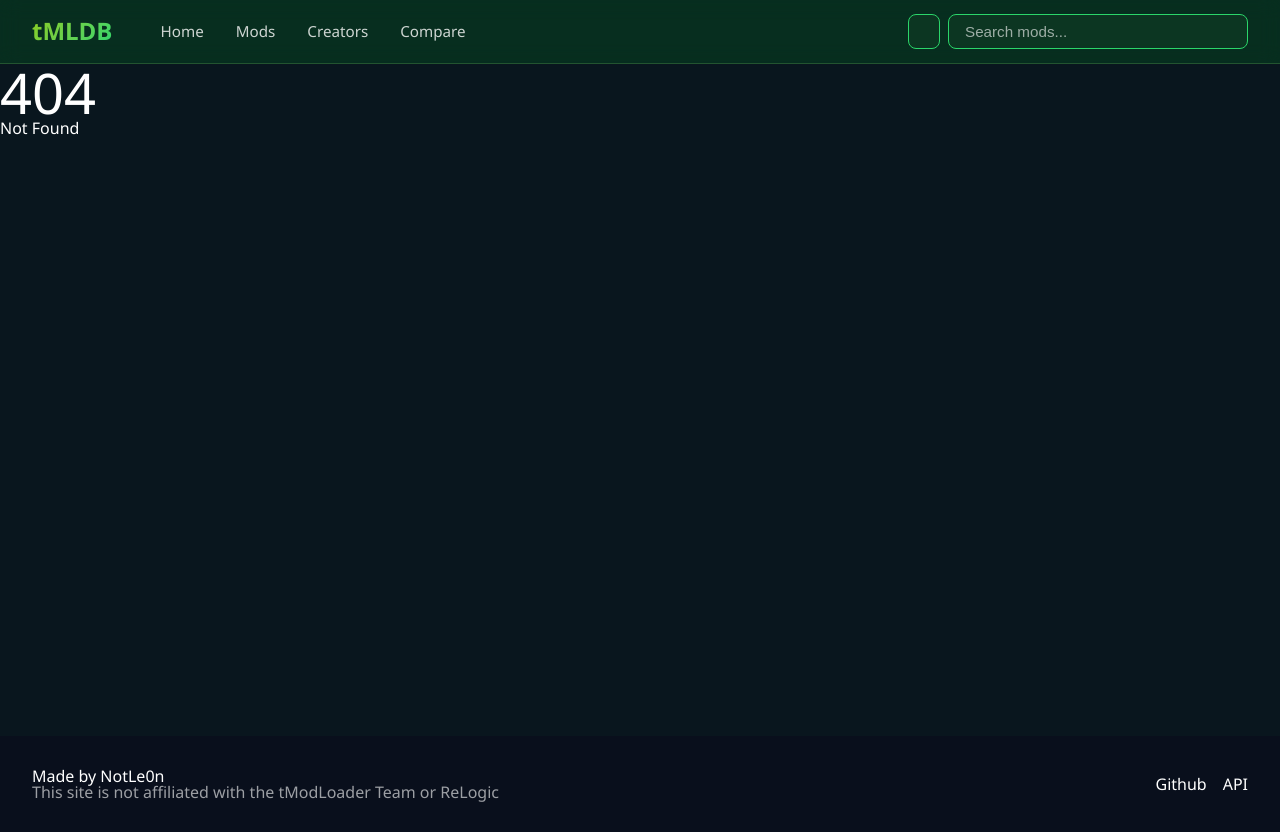
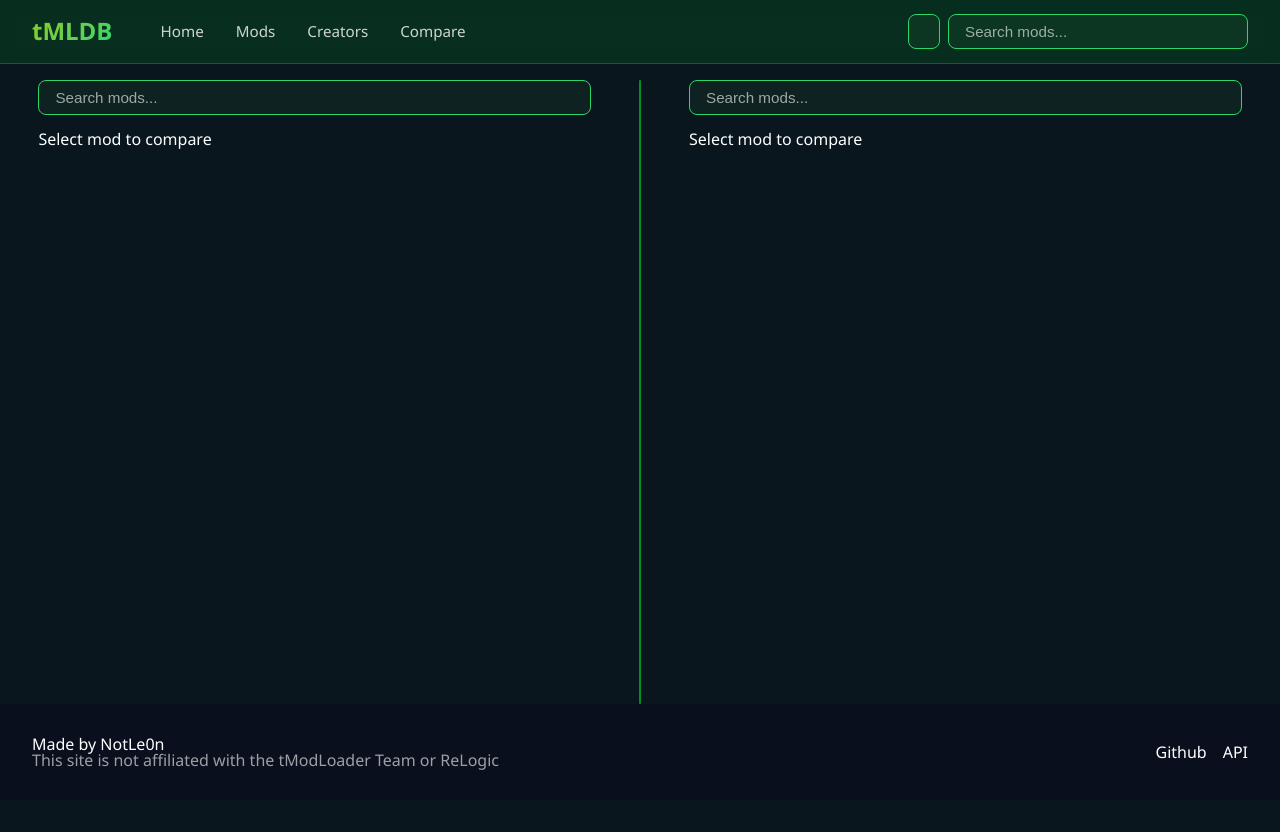
Before and after one commit to NotLe0n/tMLDB, a SvelteKit app in the folder tmldb-front/: page /compare in a window 1280 px wide. Before the commit this address had no page. After the commit the page ends 800 px from the top, so only its background shows below. Built offline with nearby package versions, Linux system fonts and the light colour scheme; some icons are missing.

Commit message:
primitive compare page

```diff
--- a/tmldb-front/src/lib/ModSearch.svelte
+++ b/tmldb-front/src/lib/ModSearch.svelte
@@ -1,11 +1,12 @@
 <script lang="ts">
     import type { SearchResult } from "$lib";
 
-	let { searchMod }: { searchMod: boolean } = $props()
+	let { searchMod, resultContent }: { searchMod: boolean, resultContent: any } = $props()
 	let searchQuery = $state("")
 	let searchResults = $state<SearchResult[]>([])
 	let searchTimer = $state<number | null>(null)
 	let resultContainer: HTMLDivElement
+	const uid = $props.id()
 
 	function onKeySearch() {
 		if (searchTimer) clearTimeout(searchTimer)
@@ -35,15 +36,14 @@
 	class="search-bar"
 	type="text"
 	bind:value={searchQuery}
+	style="anchor-name: --mod-search-{uid};"
 	oninput={onKeySearch}
 	onfocusin={() => searchResults.length > 0 && resultContainer.showPopover()}
 	onfocusout={() => setTimeout(() => resultContainer.hidePopover(), 80)}
 	placeholder="Search {searchMod ? 'mods' : 'creators'}..."
 >
-<div class="search-result-container" popover="manual" bind:this={resultContainer}>
-	{#each searchResults as res}
-		<a href="/{searchMod ? "mod" : "creator"}/{res.id}">{res.name}</a>
-	{/each}
+<div class="search-result-container" popover="manual" bind:this={resultContainer} style="position-anchor: --mod-search-{uid};">
+	{@render resultContent(searchResults)}
 </div>
 
 <style>
@@ -51,7 +51,6 @@
 		appearance: none;
 		outline: none;
 
-		anchor-name: --search-input;
 		font-size: 0.95rem;
 		padding: 0.5rem 1rem;
 
@@ -78,7 +77,6 @@
 		flex-direction: column;
 
 		position: fixed;
-		position-anchor: --search-input;
 		top: anchor(bottom);
 		left: anchor(left);
 
@@ -106,8 +104,11 @@
 				}
 			}
 		}
+	}
 
-		& > a {
+	:global(.search-result-container > *) {
+		background-color: transparent;
+		text-align: start;
 		border-radius: .25rem;
 		outline: none;
 		padding: .55rem;
@@ -126,5 +127,4 @@
 			border-color: var(--green1);
 		}
 	}
-	}
 </style>
--- a/tmldb-front/src/routes/+layout.svelte
+++ b/tmldb-front/src/routes/+layout.svelte
@@ -1,15 +1,13 @@
 <script lang="ts">
 	import favicon from '$lib/assets/favicon.svg';
-	import type { SearchResult } from '$lib';
 	import Icon from '$lib/components/Icon.svelte';
 	import { mdiAccount, mdiPackageVariant } from '@mdi/js';
-    import ModSearch from '$lib/ModSearch.svelte';
+	import ModSearch from '$lib/ModSearch.svelte';
+	import type { SearchResult } from '$lib';
 
 	let { children } = $props()
 
 	let searchMod = $state(true)
-
-
 </script>
 
 <svelte:head>
@@ -37,7 +35,13 @@
 			{/if}
 		</label>
 
-		<ModSearch {searchMod}></ModSearch>
+		<ModSearch {searchMod}>
+			{#snippet resultContent(searchResults: SearchResult[])}
+				{#each searchResults as res}
+					<a href="/{searchMod ? "mod" : "creator"}/{res.id}">{res.name}</a>
+				{/each}
+			{/snippet}
+		</ModSearch>
 	</form>
 </header>
 
@@ -148,7 +152,7 @@
 
 	main {
 		padding-top: var(--nav-height);
-		min-height: calc(100vh - var(--nav-height) - var(--footer-height));
+		min-height: calc(100vh - var(--nav-height) - var(--footer-height) - 2rem);
 	}
 
 	footer {
--- /dev/null
+++ b/tmldb-front/src/routes/compare/+page.svelte
@@ -0,0 +1,100 @@
+<script lang="ts">
+    import { goto } from "$app/navigation";
+	import type { ModData, SearchResult } from "$lib";
+    import LoadingSpinner from "$lib/components/LoadingSpinner.svelte";
+	import ModSearch from "$lib/ModSearch.svelte";
+    import { onMount } from "svelte";
+    import ModComparison from "./ModComparison.svelte";
+    import { page } from "$app/state";
+
+	let mod1: Promise<ModData> | null = $state(null)
+	let mod2: Promise<ModData> | null = $state(null)
+
+	async function fetchModInfo(id: string): Promise<ModData> {
+		return await (await fetch(`/api/mod_info/${id}`)).json();
+	}
+
+	onMount(() => {
+		const searchParams = page.url.searchParams
+		const mod1Param = searchParams.get("mod1");
+		if (mod1Param !== null && mod1Param !== "") {
+			mod1 = fetchModInfo(mod1Param)
+		}
+
+		const mod2Param = searchParams.get("mod2");
+		if (mod2Param !== null && mod2Param !== "") {
+			mod2 = fetchModInfo(mod2Param)
+		}
+	})
+</script>
+
+<div id="compare-page">
+	<div>
+		<ModSearch searchMod={true}>
+			{#snippet resultContent(searchResults: SearchResult[])}
+				{#each searchResults as res}
+					<button onclick={() => {
+						const params = new URLSearchParams(page.url.searchParams)
+						params.set("mod1", res.id)
+						goto(`?${params.toString()}`)
+						mod1 = fetchModInfo(res.id)
+					}}>{res.name}</button>
+				{/each}
+			{/snippet}
+		</ModSearch>
+		{#if mod1}
+			{#await mod1}
+				<LoadingSpinner size=24></LoadingSpinner>
+			{:then mod}
+				<ModComparison {mod} />
+			{/await}
+		{:else}
+			<p>Select mod to compare</p>
+		{/if}
+	</div>
+	<div class="divider"></div>
+	<div>
+		<ModSearch searchMod={true}>
+			{#snippet resultContent(searchResults: SearchResult[])}
+				{#each searchResults as res}
+					<button onclick={() => {
+						const params = new URLSearchParams(page.url.searchParams)
+						params.set("mod2", res.id)
+						goto(`?${params.toString()}`)
+						mod2 = fetchModInfo(res.id)
+					}}>{res.name}</button>
+				{/each}
+			{/snippet}
+		</ModSearch>
+		{#if mod2}
+			{#await mod2}
+				<LoadingSpinner size=24></LoadingSpinner>
+			{:then mod}
+				<ModComparison {mod} />
+			{/await}
+		{:else}
+			<p>Select mod to compare</p>
+		{/if}
+	</div>
+</div>
+
+<style>
+#compare-page {
+	padding: 1rem clamp(1rem, 3vw, 4rem) 0;
+	display: grid;
+	height: calc(100vh - var(--nav-height) - var(--footer-height) - 3rem);
+	grid-template-columns: 1fr 2px 1fr;
+	gap: 3rem;
+}
+
+#compare-page > div {
+	display: flex;
+	flex-direction: column;
+	gap: 1rem;
+}
+
+.divider {
+	background-color: var(--green1);
+	border-radius: 1rem;
+}
+</style>
--- /dev/null
+++ b/tmldb-front/src/routes/compare/ModComparison.svelte
@@ -0,0 +1,51 @@
+<script lang="ts">
+    import { formatDate, formatDuration, formatNumber, type ModData } from "$lib";
+
+	const { mod }: { mod: ModData } = $props()
+</script>
+
+<div class="comparsion">
+	<span>Display Name</span>
+	<span>{mod.display_name}</span>
+	<span>Internal Name</span>
+	<span>{mod.internal_name}</span>
+	<span>Downloads</span>
+	<span>{formatNumber(mod.downloads_total)}</span>
+	<span>Favorites</span>
+	<span>{formatNumber(mod.favorited)}</span>
+	<span>Playtime</span>
+	<span>{formatDuration(Number.parseInt(mod.playtime))}</span>
+	<span>Views</span>
+	<span>{formatNumber(mod.views)}</span>
+	<span>Comments</span>
+	<span>{formatNumber(mod.num_comments)}</span>
+	<span>Tags</span>
+	<span>{mod.tags?.map(x => x.display_name).join(', ')}</span>
+	<span>Time created</span>
+	<span>{formatDate(mod.time_created)}</span>
+	<span>Last update</span>
+	<span>{formatDate(mod.time_updated)}</span>
+	<span>Steam Rating</span>
+	<span>{((mod.vote_data?.score || 0) * 100).toFixed(4)}%</span>
+	<span>Upvotes</span>
+	<span>{formatNumber(mod.vote_data?.votes_up || 0)}</span>
+	<span>Downvotes</span>
+	<span>{formatNumber(mod.vote_data?.votes_down || 0)}</span>
+</div>
+
+<style>
+	.comparsion {
+		display: grid;
+		grid-template-columns: 1fr 3fr;
+	}
+
+	.comparsion > span {
+		padding: 0.25rem 0;
+
+		&:nth-child(2n+1) {
+			font-weight: bold;
+		}
+	}
+
+
+</style>
```
Lines whose indentation alone changed are shown as unchanged.
